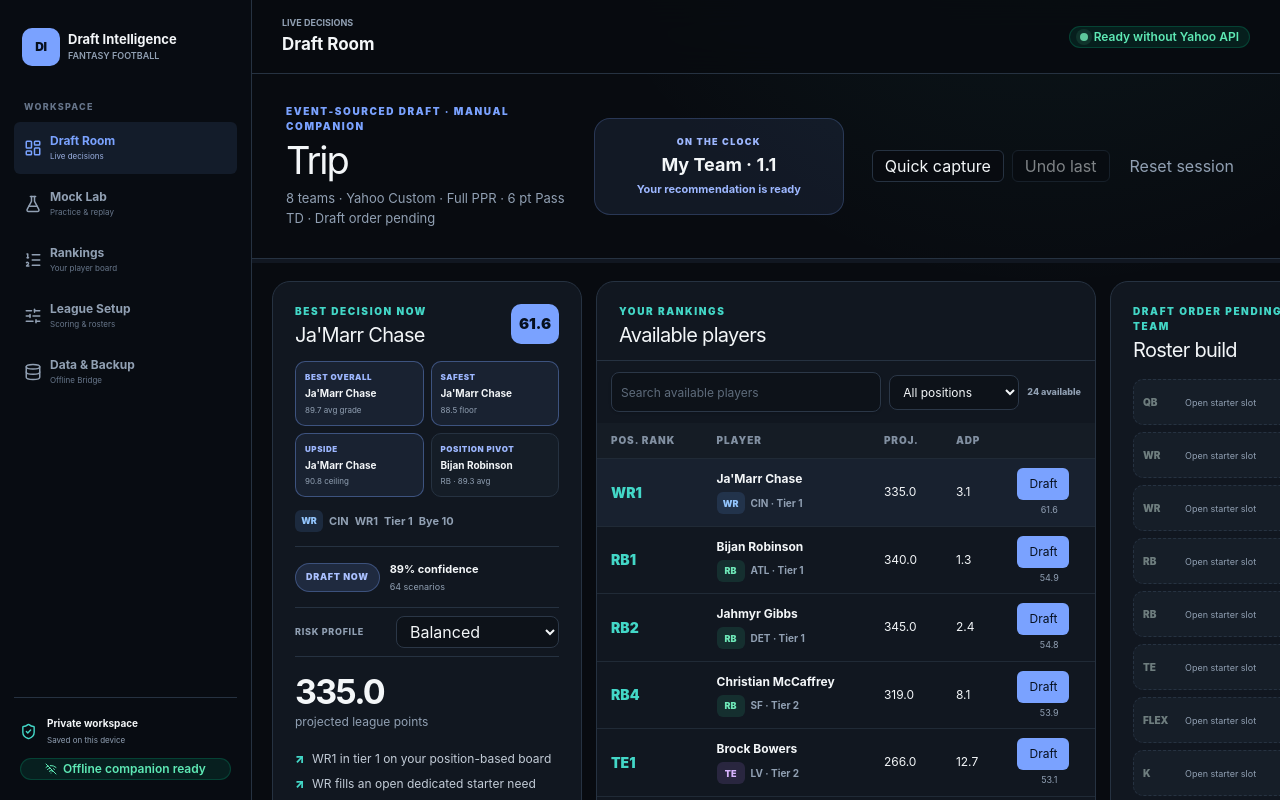
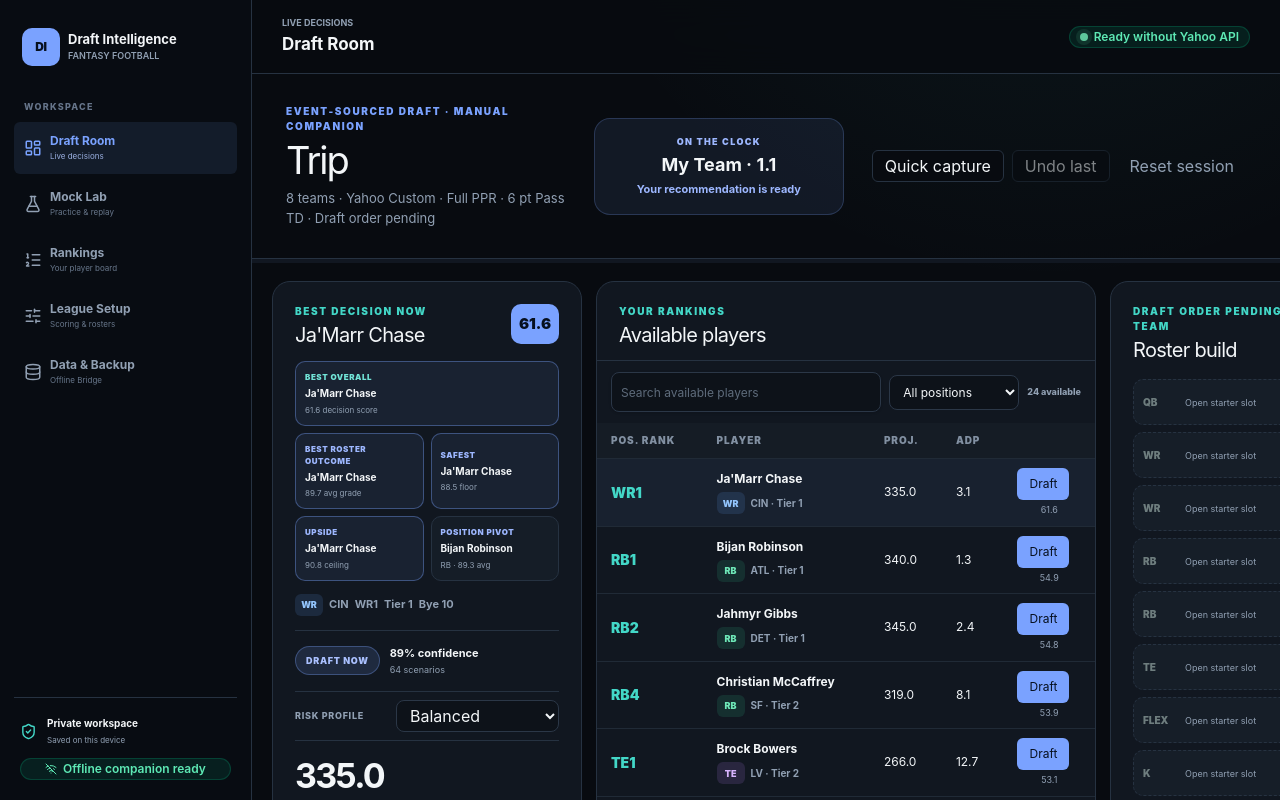
Before and after one commit to JaredMelini/fantasy-football-draft-manager, a Next.js app: page / in a window 1280 px wide. Shown: the top 800 px of the page. Built offline with nearby package versions, Linux system fonts and the light colour scheme.

Commit message:
Clarify primary and simulated recommendations

```diff
--- a/app/draft-room.tsx
+++ b/app/draft-room.tsx
@@ -251,6 +251,25 @@ export function DraftRoom({
         (recommendation) => recommendation.player.id === selectedPlayerId,
       ) ?? best
     : best;
+  const isReviewingAlternative = Boolean(
+    selected && best && selected.player.id !== best.player.id,
+  );
+  const comparisonLenses = useMemo(
+    () =>
+      best
+        ? [
+            {
+              key: "best",
+              label: "Best overall",
+              playerId: best.player.id,
+              metric: `${best.breakdown.total} decision score`,
+              rationale: "Highest current decision score",
+            },
+            ...rolloutAnalysis.lenses,
+          ]
+        : rolloutAnalysis.lenses,
+    [best, rolloutAnalysis.lenses],
+  );
   const selectedRollout = selected
     ? rolloutAnalysis.summaries.find(
         (summary) => summary.playerId === selected.player.id,
@@ -398,22 +417,35 @@ export function DraftRoom({
       <div className="workspace-grid" id="draft-room">
         <section className="recommendation-panel panel">
           <div className="section-heading">
-            <div><p className="eyebrow">Best decision now</p><h2>{selected?.player.name ?? "Session complete"}</h2></div>
-            {selected && <span className="score-badge">{selected.breakdown.total}</span>}
+            <div><p className="eyebrow">{isReviewingAlternative ? "Reviewing alternative" : "Best decision now"}</p><h2>{selected?.player.name ?? "Session complete"}</h2></div>
+            <div className="recommendation-heading-actions">
+              {selected && <span className="score-badge">{selected.breakdown.total}</span>}
+              {isReviewingAlternative && (
+                <Button variant="ghost" size="sm" onClick={() => setSelectedPlayerId(null)}>
+                  Return to best decision
+                </Button>
+              )}
+            </div>
           </div>
 
-          {rolloutAnalysis.lenses.length > 0 && (
+          {comparisonLenses.length > 0 && (
             <div className="recommendation-lenses" aria-label="Recommendation comparison views">
-              {rolloutAnalysis.lenses.map((lens) => {
+              {comparisonLenses.map((lens) => {
                 const recommendation = recommendations.find(
                   ({ player }) => player.id === lens.playerId,
                 );
                 if (!recommendation) return null;
                 return (
                   <button
-                    className={selected?.player.id === lens.playerId ? "active" : ""}
+                    className={`${selected?.player.id === lens.playerId ? "active" : ""} ${lens.key === "best" ? "primary-lens" : ""}`}
                     key={lens.key}
-                    onClick={() => setSelectedPlayerId(lens.playerId)}
+                    onClick={() =>
+                      setSelectedPlayerId(
+                        lens.playerId === best?.player.id
+                          ? null
+                          : lens.playerId,
+                      )
+                    }
                     type="button"
                   >
                     <span>{lens.label}</span>
--- a/app/globals.css
+++ b/app/globals.css
@@ -2805,6 +2805,29 @@ body {
   border-color: rgba(122, 162, 255, 0.38);
 }
 
+.recommendation-lenses .primary-lens {
+  background: rgba(67, 215, 199, 0.06);
+  border-color: rgba(67, 215, 199, 0.28);
+  grid-column: 1 / -1;
+}
+
+.recommendation-lenses .primary-lens span {
+  color: #72e5d8;
+}
+
+.recommendation-heading-actions {
+  align-items: flex-end;
+  display: flex;
+  flex-direction: column;
+  gap: 6px;
+}
+
+.recommendation-heading-actions button {
+  height: auto;
+  min-height: 28px;
+  white-space: normal;
+}
+
 .recommendation-lenses span,
 .recommendation-lenses small {
   color: var(--muted-foreground);
--- a/lib/domain/candidate-rollout.ts
+++ b/lib/domain/candidate-rollout.ts
@@ -14,7 +14,7 @@ import type {
   RiskTolerance,
 } from "./types";
 
-export type RecommendationLens = "best" | "safe" | "upside" | "pivot";
+export type RecommendationLens = "roster" | "safe" | "upside" | "pivot";
 
 export interface CandidateRolloutSummary {
   playerId: string;
@@ -365,8 +365,8 @@ export function analyzeCandidateRollouts(
     summaries,
     lenses: [
       {
-        key: "best",
-        label: "Best overall",
+        key: "roster",
+        label: "Best roster outcome",
         playerId: best.playerId,
         metric: `${best.averageRosterGrade} avg grade`,
         rationale: "Highest average completed-roster result",
```
Also changed, not shown: 3 other files (tests, documents, lock files or other folders).
